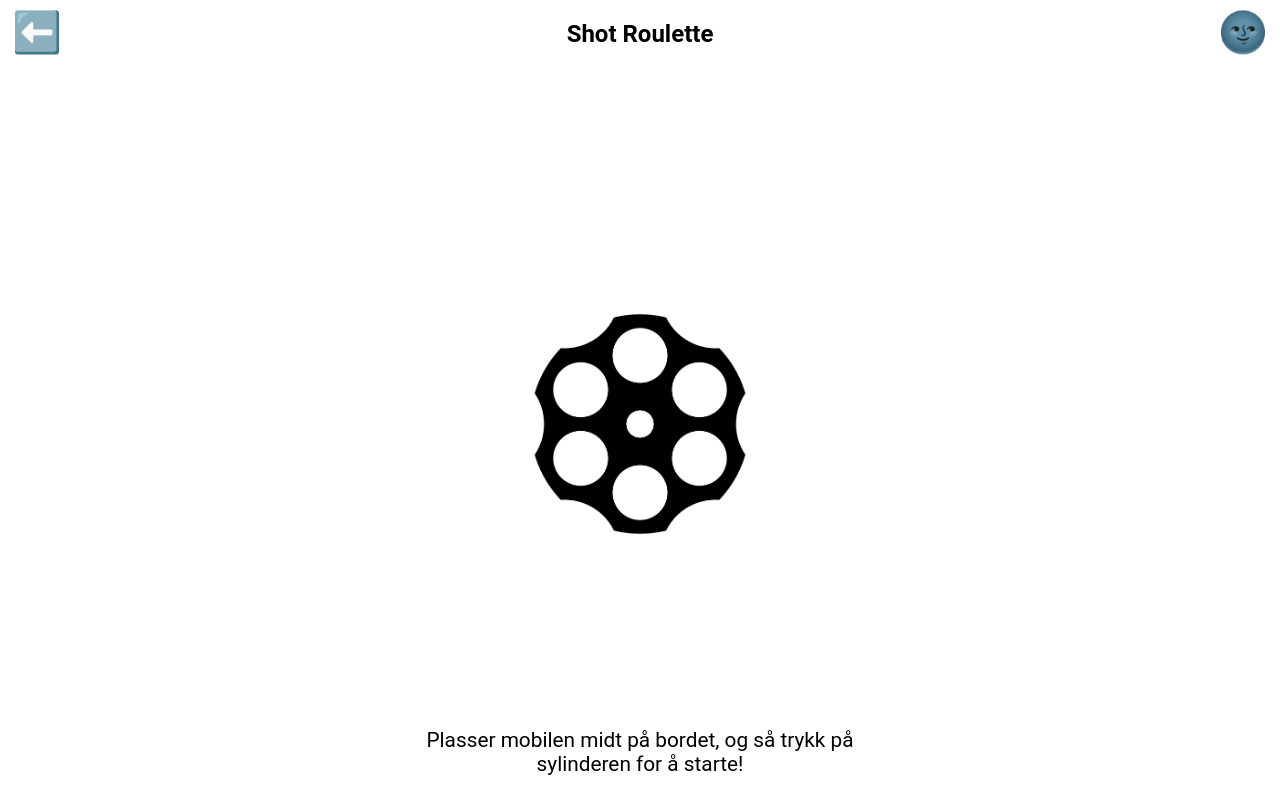
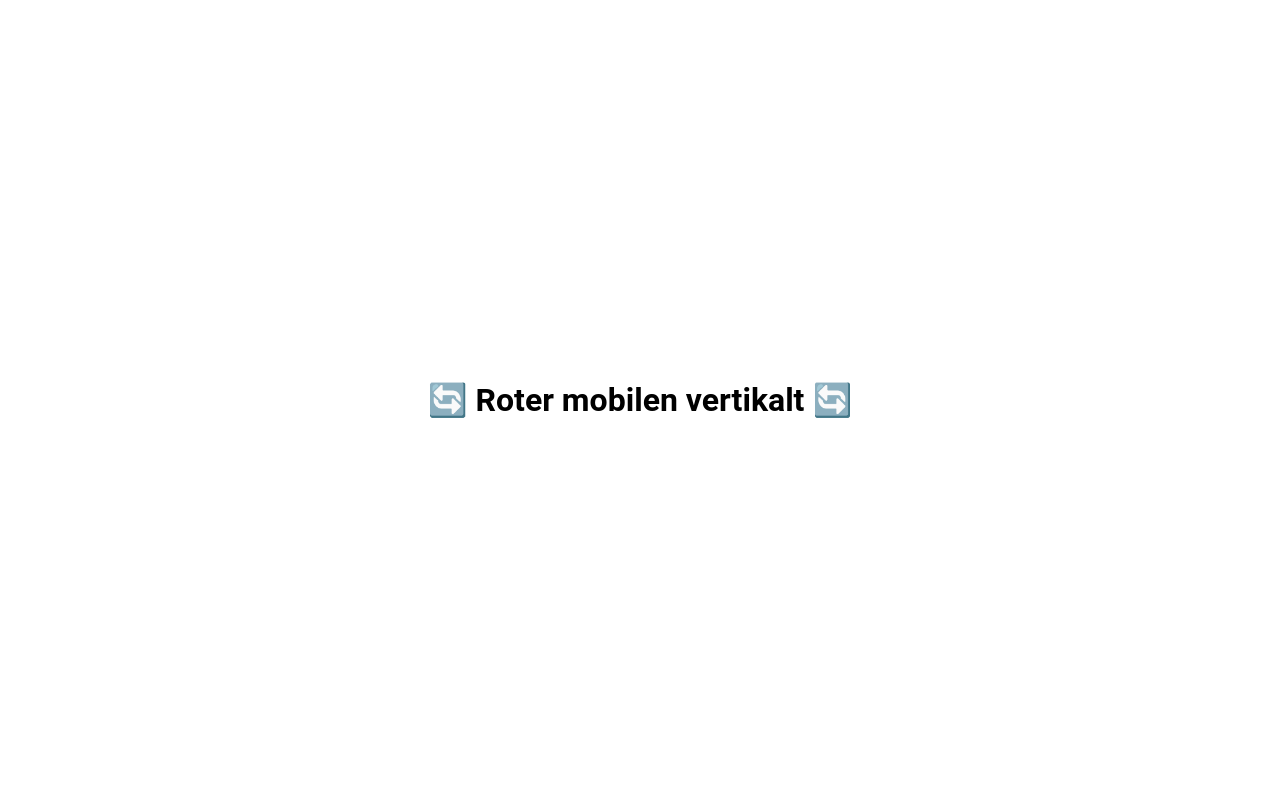
Before and after one commit to DanielFaour/drikkings, a React (Vite) app in the folder drikkings/: page /games/game2 in a window 1280 px wide. Built offline with nearby package versions, Linux system fonts and the light colour scheme.

Commit message:
another ui update
>made ui more pleasing to look at
>added a message when user is in horizontal mode

```diff
--- a/drikkings/src/App.css
+++ b/drikkings/src/App.css
@@ -26,18 +26,33 @@ html, body {
   overflow: hidden;
 }
 
+/* For webkit browsers (Chrome, Edge, Safari) */
+::-webkit-scrollbar {
+  display: none;
+}
+
+/* For Firefox */
+html {
+  scrollbar-width: none; /* Firefox */
+  -ms-overflow-style: none; /* IE 10+ */
+}
+
+
 #nav {
   position: absolute;
   top: 0;
   left: 0;
-  height: 4.4rem;
+  height: 4rem;
   width: 100vw;
   background-color: white;
-  z-index: 200;
+  z-index: 400;
+  border-bottom: 1px solid #242424;
+  line-height: 1;
 }
 
 .dark #nav {
   background-color: #242424;
+  border-bottom: 1px solid white;
 }
 
 /* disable longpress on images */
@@ -70,7 +85,7 @@ img {
   width: max-content;
   height: max-content;
   position: absolute;
-  top: 12px;
+  top: 10px;
   right: 12px;
   border: none;
   background-color: #00000000;
@@ -85,12 +100,12 @@ img {
 }
 
 #btnReturn {
-  top: 12px;
+  top: 10px;
   left: 12px;
 }
 
 #btnInfo {
-  top: 12px;
+  top: 10px;
   left: 12px;
   z-index: 500;
 }
@@ -107,9 +122,9 @@ img {
 
 
   position: absolute;
-  top: 42px;
-  left: 38px;
-  width: 7.5rem;
+  top: 0.95rem;
+  left: 3.45rem;
+  width: 7.7rem;
 }
 
 .dark #infoBtnText {
@@ -124,7 +139,7 @@ img {
 /* LOGO */
 .title {
   text-align: center;
-  padding-top: 3rem;
+  padding-top: 5rem;
   margin-bottom: 2rem;
 }
 
@@ -187,7 +202,7 @@ img {
   background-color: white;
   font-size: 2rem;
   text-align: center;
-  z-index: 1050;
+  z-index: 900;
   gap: 1rem;
 }
 
@@ -199,3 +214,23 @@ img {
   margin: 0;
   font-size: 2.5rem;
 }
+
+
+#wrongRotation {
+  display: block;
+  position: absolute;
+  top: 0;
+  left: 0;
+  width: 100vw;
+  height: 100vh;
+  height: 100dvh;
+  width: 100dvw;
+  background-color: white;
+  z-index: 5000;
+  text-align: center;
+  align-content: center;
+}
+
+.dark #wrongRotation {
+  background-color: #242424;
+}
--- a/drikkings/src/App.jsx
+++ b/drikkings/src/App.jsx
@@ -1,4 +1,6 @@
 import { Routes, Route } from 'react-router-dom';
+import { useNavigate } from "react-router-dom";
+import { useState, useEffect, useRef } from "react";
 import './App.css';
 import { Helmet } from 'react-helmet';
 import './components/styles/buttons.css';
@@ -14,13 +16,39 @@ import Game4 from './components/games/Game4';
 import Game5 from './components/games/Game5';
 
 function App() {
+  const [winRotation, setWinRotation] = useState(false);
+
+  // checks if the phone is in wrong rotation
+  useEffect(() => {
+    const mediaQuery = window.matchMedia("(orientation: portrait)");
+
+    function handleOrientationChange(e) {
+      if (e.matches) {
+        setWinRotation(false);
+      } else {
+        setWinRotation(true);
+      }
+    }
+
+    // Check once on mount
+    handleOrientationChange(mediaQuery);
+
+    // Listen for changes
+    mediaQuery.addEventListener("change", handleOrientationChange);
+
+    // Clean up when component unmounts
+    return () => {
+      mediaQuery.removeEventListener("change", handleOrientationChange);
+    };
+  }, []);
+
   return (
     <>
       {/* Disable zooming */}
       {/* <Helmet>
         <meta name="viewport" content="width=device-width, initial-scale=1.0, maximum-scale=1.0, user-scalable=0" />
       </Helmet> */}
-        <ThemeToggle />
+      <ThemeToggle />
       <div id="nav">
         <InfoButton />
       </div>
@@ -48,6 +76,12 @@ function App() {
           </Routes>
         </div>
       </div>
+
+      {winRotation && (
+          <div id="wrongRotation">
+            <h1>🔄️ Roter mobilen vertikalt 🔄️</h1>
+          </div>
+        )};
     </>
   );
 }
--- a/drikkings/src/components/games/Game1.jsx
+++ b/drikkings/src/components/games/Game1.jsx
@@ -107,8 +107,10 @@ function Game1() {
 
   return (
     <div className="game" id="game1">
+      <div id="nav">
       <button id="btnReturn" onClick={() => navigate("/")}>⬅️</button>
       <h2>1/16 Minesweeper</h2>
+      </div>
 
       <div className="game1Container">
         <div id="game1Buttons">
--- a/drikkings/src/components/games/Game2.jsx
+++ b/drikkings/src/components/games/Game2.jsx
@@ -268,12 +268,14 @@ function Game2() {
 
   return (
     <div className="game" id="game2">
-      <button id="btnReturn" onClick={() => { resetNextText(); navigate("/"); }}>⬅️</button>
-      <h2 id="g2_title">Shot Roulette</h2>
+      <div id="nav">
+        <button id="btnReturn" onClick={() => { resetNextText(); navigate("/"); }}>⬅️</button>
+        <h2 id="g2_title">Shot Roulette</h2>
+      </div>
+
       <p id="clickTextGame2" ref={clickTextRef} className={firstPress ? "clicked" : ""}>
         Hint: Trykk for å skyte revolveren!
       </p>
-
       <div id="game2Container" onPointerUp={() => { shotsFired(); }}>
         <div id="revGun">
           <img draggable="false" className="rev_light" src={imageCache.current["revolver"]?.src} alt="revolver" />
@@ -287,11 +289,11 @@ function Game2() {
         </p>
 
         <div id="nextText" />
+        <div id="shotVisual">
+          <RoundsLeft rounds={shotRounds} />
+        </div>
       </div>
 
-      <div id="shotVisual">
-        <RoundsLeft rounds={shotRounds} />
-      </div>
 
       {gameIntro && (
         <div id="game2Start" className={isIntroClicked ? "clicked" : ""}>
--- a/drikkings/src/components/games/Game3.jsx
+++ b/drikkings/src/components/games/Game3.jsx
@@ -139,6 +139,7 @@ function Game3() {
 
     return (
         <div className="game" id="game3">
+            <div id="nav"></div>
             <button id="btnReturn" onClick={() => navigate("/")}>⬅️</button>
             <h2 id="g3_title">Flasketuten peker på</h2>
             <p id="clickTextGame3" ref={clickTextRef} className={firstPress ? "clicked" : ""}>
--- a/drikkings/src/components/games/g_styles/game1.css
+++ b/drikkings/src/components/games/g_styles/game1.css
@@ -5,6 +5,10 @@
   max-width: 100dvw;
   overflow: hidden;
   overscroll-behavior: none;
+}
+
+#nav {
+  z-index: 1000;
 }
 
 .game1Container {
@@ -26,7 +30,7 @@
   position: absolute;
   box-sizing: border-box;
   padding: 10px;
-  padding-top: 2rem;
+  padding-top: 4rem;
   padding-bottom: 0;
 
   position: absolute;
--- a/drikkings/src/components/games/g_styles/game2.css
+++ b/drikkings/src/components/games/g_styles/game2.css
@@ -8,12 +8,16 @@
   background-color: rgb(255, 255, 255);
 }
 
+#nav {
+  z-index: 1000;
+}
+
 .dark #game2 {
   background-color: #242424;
 }
 
 #g2_title {
-  z-index: 1100;
+  z-index: 1000;
 }
 
 #game2Container {
@@ -110,7 +114,7 @@
   justify-self: center;
   align-self: center;
   bottom: 0;
-  z-index: 1000;
+  z-index: 650;
   width: 100vw;
   height: max-content;
   background-color: none;
@@ -179,7 +183,7 @@
 }
 
 #clickTextGame2 {
-  margin-top: 1rem;
+  margin-top: 5.4rem;
   align-items: center;
   align-self: center;
   transition: 0.1s;
@@ -219,7 +223,7 @@
   color: white;
   font-size: 2rem;
   text-align: center;
-  z-index: 1050;
+  z-index: 700;
   gap: 1rem;
 }
 
@@ -336,7 +340,7 @@
   color: white;
   font-size: 2rem;
   text-align: center;
-  z-index: 1000;
+  z-index: 800;
   gap: 1rem;
   cursor: pointer;
 }
--- a/drikkings/src/components/games/g_styles/info.css
+++ b/drikkings/src/components/games/g_styles/info.css
@@ -16,16 +16,21 @@
   position: absolute;
   top: 0;
   left: 0;
-  height: 4.4rem;
+  height: 4rem;
   width: 100vw;
-  background-color: white;
-  z-index: 500;
+  background-color: rgb(255, 255, 255);
+  z-index: 1000;
   text-align: center;
   justify-content: center;
+  border-bottom: 1px solid #242424;
+  line-height: 1;
+  /* backdrop-filter: blur(50px);
+  -webkit-backdrop-filter: blur(50px); */
 }
 
 .dark #nav_info {
   background-color: #242424;
+  border-bottom: 1px solid white;
 }
 
 #info_container {
@@ -39,7 +44,7 @@
   align-self: center;
   margin: 0 auto;
   width: 90%;
-  padding-top: 4.4rem;
+  padding-top: 5.5rem;
   height: max-content;
 }
 
```
Also changed, not shown: drikkings/src/assets/info_text.png, drikkings/src/assets/x.png (added).
